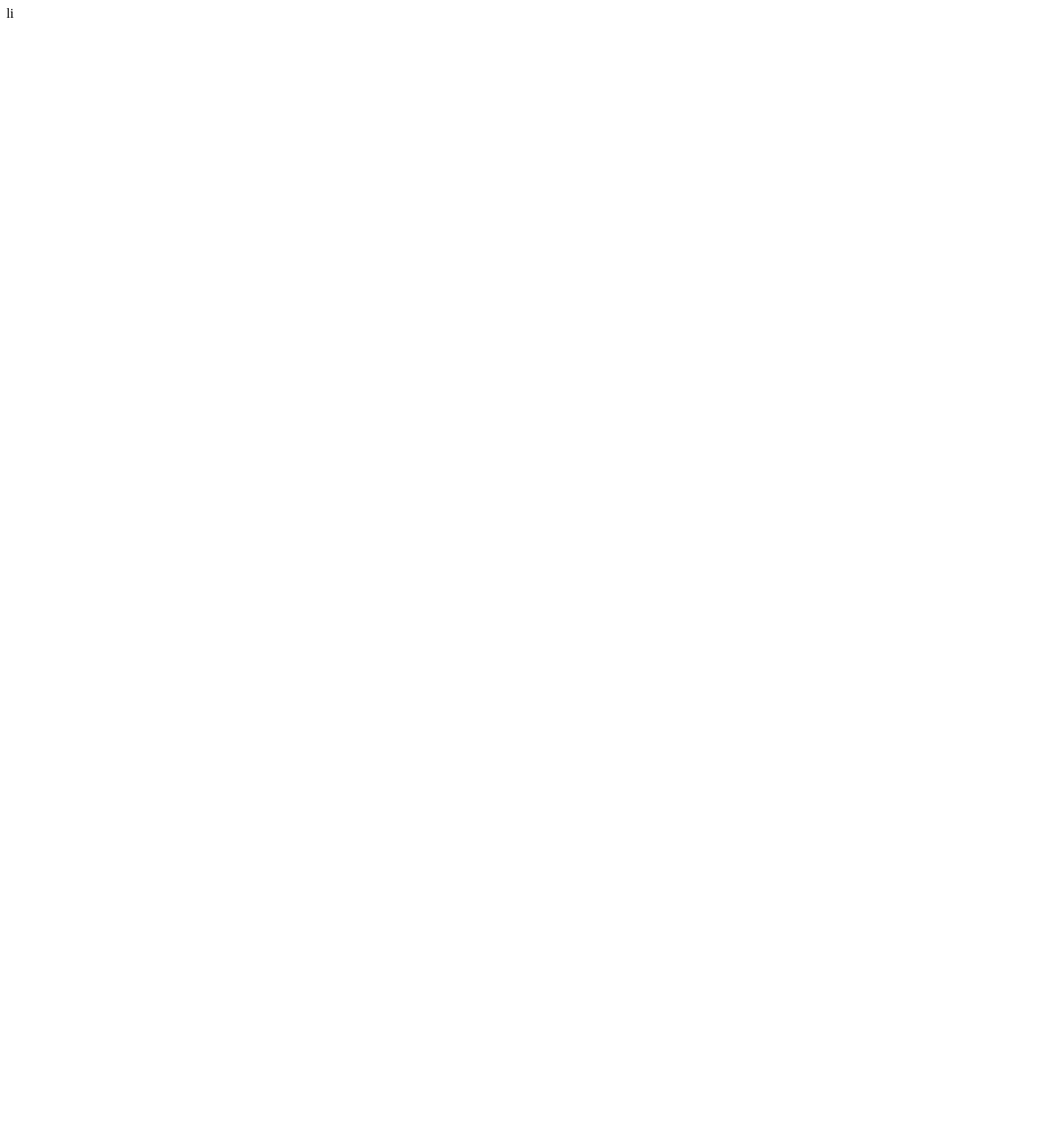
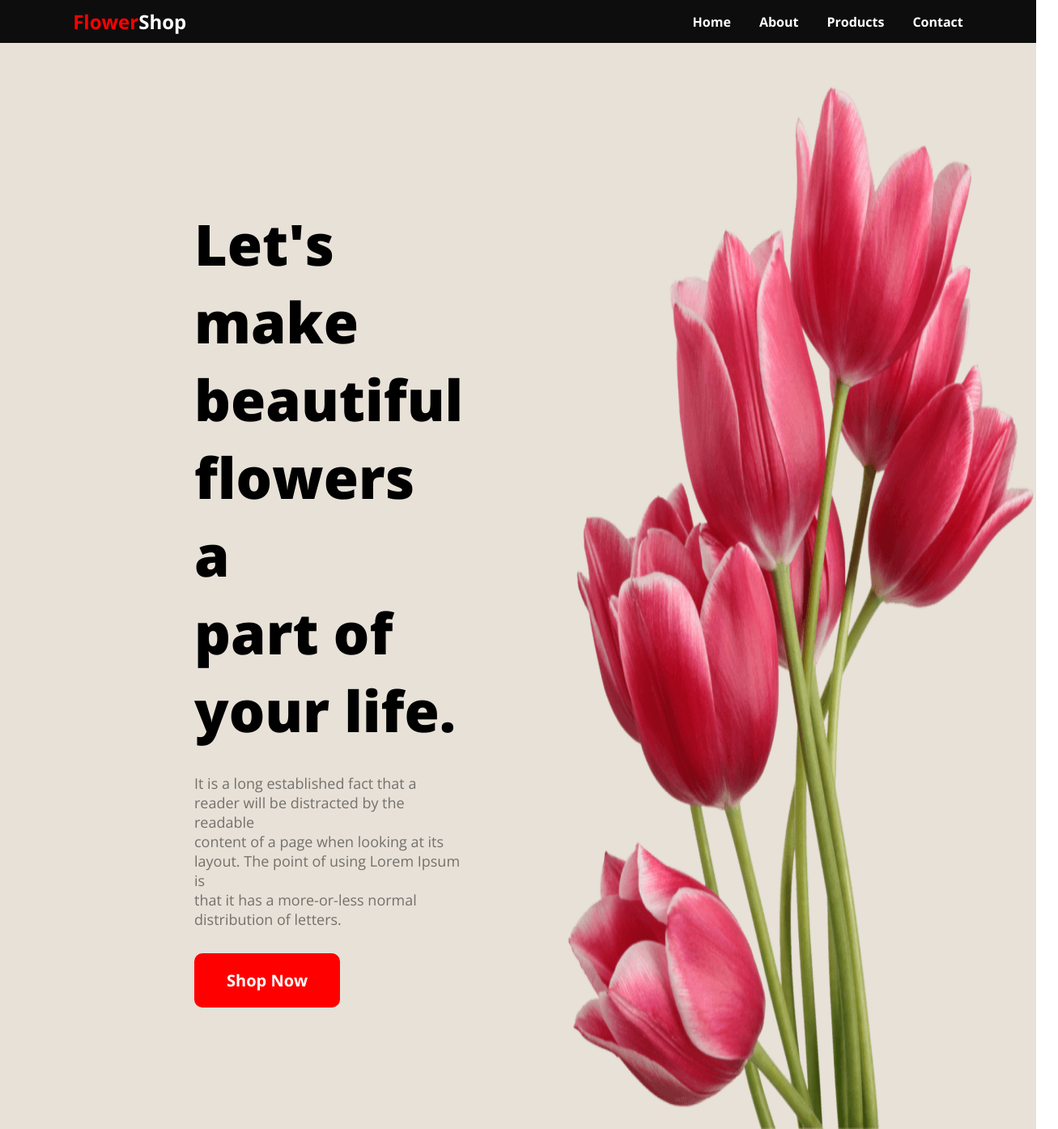
Before and after one commit to morz-mamun/Online-Flower-Shop, a plain HTML site: page index.html in a window 1280 px wide. Shown: the whole page at 81% size, 1307 px wide, since content can reach past the window. Before the commit the page ends 800 px from the top, so only its background shows below. Drawn offline with nearby package versions, Linux system fonts and the light colour scheme.

Commit message:
header section done

```diff
--- a/index.html
+++ b/index.html
@@ -1,12 +1,47 @@
 <!DOCTYPE html>
 <html lang="en">
+
 <head>
     <meta charset="UTF-8">
     <meta name="viewport" content="width=device-width, initial-scale=1.0">
     <title>Online Flower Shop</title>
-    li
+    <link rel="preconnect" href="https://fonts.googleapis.com">
+    <link rel="preconnect" href="https://fonts.gstatic.com" crossorigin>
+    <link href="https://fonts.googleapis.com/css2?family=Open+Sans:wght@400;700;800&display=swap" rel="stylesheet">
+    <link rel="stylesheet" href="style/style.css">
 </head>
+
 <body>
+    <header class="header">
+        <nav>
+            <div class="nav-container">
+                <h1 class="shop-name"><span style="color: red;">Flower</span>Shop</h1>
+                <div class="menu">
+                    <li class="items">Home</li>
+                    <li class="items">About</li>
+                    <li class="items">Products</li>
+                    <li class="items">Contact</li>
+                </div>
+            </div>
+        </nav>
+        <section class="banner">
+            <div class="banner-container">
+                <div class="banner-right">
+                    <h1 class="banner-title">Let's make <br> beautiful flowers a <br> part of your life.</h1>
+                    <p class="description">It is a long established fact that a reader will be distracted by the readable <br> content of a page when looking at its layout. The point of using Lorem Ipsum is <br> that it has a more-or-less normal distribution of letters.</p>
+                    <button class="btn">Shop Now</button>
+                </div>
+                <img class="banner-pic" src="images/pngwing 10.png" alt="">
+            </div>
 
+        </section>
+    </header>
+    <main>
+
+    </main>
+    <footer>
+
+    </footer>
 </body>
+
 </html>
--- a/style/style.css
+++ b/style/style.css
@@ -1,8 +1,92 @@
 /* Common styles */
-*{
+* {
     margin: 0;
     padding: 0;
     font-family: 'Open Sans', sans-serif;
     box-sizing: border-box;
 }
+
 /* Common styles end */
+
+/* header styles */
+.header {
+    background-color: rgb(231, 225, 215);
+    color: black;
+    margin-bottom: 150px;
+}
+
+.shop-name {
+    padding-right: 430px;
+}
+
+nav {
+    background-color: rgb(14, 13, 13);
+    color: white;
+    font-weight: bold;
+}
+
+.nav-container {
+    display: flex;
+    justify-content: space-around;
+
+    align-items: center;
+    padding: 10px;
+}
+
+.nav-bar li {
+    display: flex;
+}
+
+.menu {
+    display: flex;
+    list-style: none;
+}
+
+.items {
+    margin-left: 35px;
+}
+
+.items:hover {
+    color: red;
+}
+
+/* banner stylins */
+
+.banner-container {
+    display: flex;
+    justify-content: space-between;
+    padding: 0 240px;
+}
+
+.banner-title {
+    font-size: 70px;
+    font-weight: 800;
+    margin-top: 200px;
+    margin-bottom: 30px;
+}
+
+.description {
+    color: rgba(39, 39, 39, 0.60);
+    font-size: 18px;
+    font-weight: 400;
+    margin-bottom: 30px;
+}
+
+.btn{
+    padding: 20px 40px;
+    font-weight: bold;
+    font-size: 20px;
+    color: white;
+    border: none;
+    background-color: red;
+    margin-bottom: 150px;
+    border-radius: 10px;
+}
+.banner-pic{
+    margin-top: 50px;
+    position: relative;
+    left: 100px;
+}
+/* banner stylins end */
+
+/* header styles end */
```
